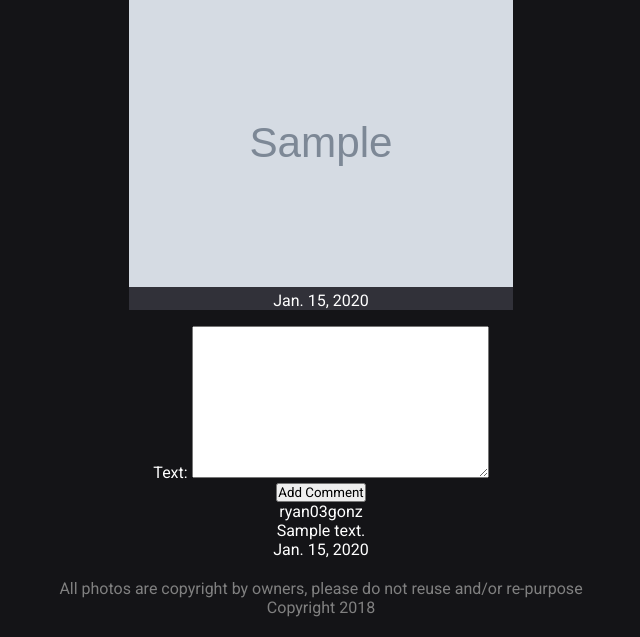
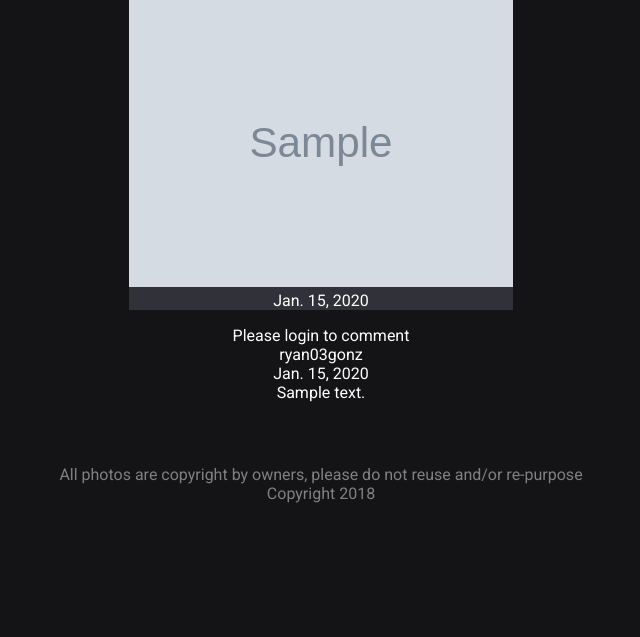
Before and after one commit to helloryantg/photo_contest, a Django app: page /posts/1 in a window 1280 px wide. Shown: the part 231-868 px from the top of the page, without its empty margins (319-959 px from the left). After the commit the page ends 734 px from the top, so only its background shows below. Run offline with Django 3.2, Linux system fonts and the light colour scheme; data comes from the database, SQL or seed files in the repository; tables that the repository leaves empty hold one stand-in row (values such as "Sample post"); grey boxes marked "Sample" are stand-in pictures.

Commit message:
fix comments

```diff
--- a/main_app/static/style.css
+++ b/main_app/static/style.css
@@ -151,6 +151,10 @@ h4 {
     flex-direction: row;
 }
 
+.comment-item {
+    height: 100px;
+}
+
 @media only screen and (min-width: 600px) {
     header {
         width: 100%
--- a/main_app/templates/posts/detail.html
+++ b/main_app/templates/posts/detail.html
@@ -13,6 +13,7 @@
     {% endifequal %}
 </div>
 
+{% if user.is_authenticated %}
     <div>
         <form method="POST">
             {% csrf_token %}
@@ -20,12 +21,20 @@
             <input type="submit" class="btn" value="Add Comment">
         </form>
     </div>
+{% else %}
+    <p>Please login to comment</p>
+{% endif %}
+
 
 {% for comment in post.comment_set.all %}
     <div class="comment-item">
         <p>{{comment.user.username}}</p>
+        <p>{{comment.created_at}}</p>
         <p>{{comment.text}}</p>
-        <p>{{comment.created_at}}</p>
+        {% ifequal comment.user user %}
+            <a href="{% url 'comments_update' comment.id %}">Update Comment</a>
+            <a href="{% url 'comments_delete' comment.id %}">Delete Comment</a>
+        {% endifequal %}
     </div>
 {% endfor %}
 
--- a/main_app/views.py
+++ b/main_app/views.py
@@ -17,7 +17,7 @@ class CommentCreate(CreateView):
 
 class CommentUpdate(UpdateView):
     model = Comment
-    fields = '__all__'
+    fields = ['text']
 
     def form_valid(self, form):
         self.object = form.save(commit=False)
@@ -70,7 +70,7 @@ class ContestDelete(DeleteView):
 # Create your views here.
 def landing(request):
     contests = Contest.objects.all()
-    return render(request, 'landing.html', {'contests': contests })
+    return render(request, 'landing.html', { 'contests': contests })
 
 def home(request):
     return render(request, 'home.html')
@@ -129,6 +129,7 @@ def posts_detail(request, post_id):
     comment_form = CommentForm()
     return render(request, 'posts/detail.html', { 'post': post, 'comment_form' : comment_form })
 
+@login_required
 def add_comment(request, post_id):
     form = CommentForm(request.POST)
     if form.is_valid():
```
Lines whose indentation alone changed are shown as unchanged.
